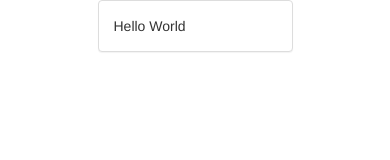
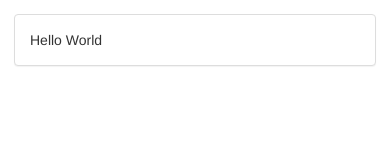
Before and after one commit to john-hartert/react-project, a React (Create React App) app: page / in a window 390 px wide. Shown: the top 160 px of the page. Built offline with nearby package versions, Linux system fonts and the light colour scheme.

Commit message:
Adds further styling in app.css

```diff
--- a/src/App.css
+++ b/src/App.css
@@ -1,3 +1,9 @@
 .post-editor {
-  margin: 0 25%;
+  margin: 1em 20%;
 }
+
+@media screen and (max-width: 900px) {
+  .post-editor{
+    margin: 1em;
+  }
+}
--- a/src/index.js
+++ b/src/index.js
@@ -5,7 +5,7 @@ import './index.css';
 global.jQuery = require('jquery');
 require('bootstrap');
 require('bootstrap/dist/css/bootstrap.css');
-// import './index.css';
+
 
 
 ReactDOM.render(
```
